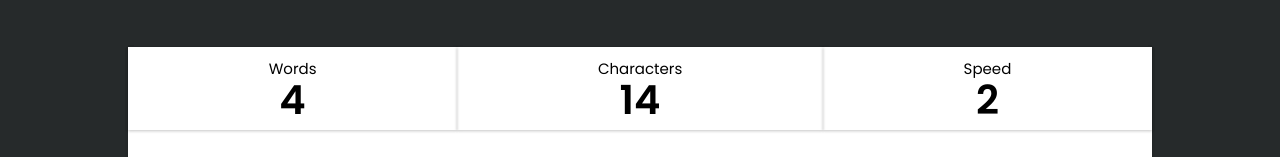
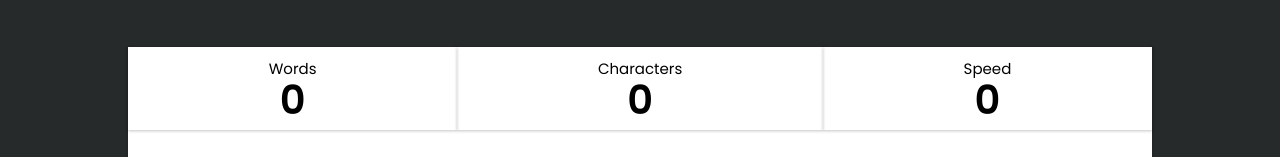
Before and after one commit to adityaK87/Typing-test, a React (Create React App) app: page / in a window 1280 px wide. Shown: the part 766-923 px from the top of the page. Built offline with nearby package versions, Linux system fonts and the light colour scheme; no server answers.

Commit message:
Update ChallengeSection.jsx

```diff
--- a/src/components/ChallengeSection/ChallengeSection.jsx
+++ b/src/components/ChallengeSection/ChallengeSection.jsx
@@ -2,7 +2,14 @@ import React from 'react';
 import TestContainer from '../TestContainer/TestContainer';
 import './ChallengeSection.css'
 
-const ChallengeSection = () => {
+const ChallengeSection = ({
+    selectedParagraph,
+    words,
+    characters,
+    wpm,
+    timeRemaining ,
+    timeStarted}) => {
+    console.log(selectedParagraph);
 
     return(
 
@@ -10,11 +17,16 @@ const ChallengeSection = () => {
             <h1 data-aos="fade-down" className='challenge-section-header'>
                 Take a Typing-Test Now!!
             </h1>
-            <TestContainer words={4} characters={14} wpm={2} />
+            <TestContainer
+            selectedParagraph={selectedParagraph}
+            timeRemaining={timeRemaining}
+            timeStarted={timeStarted }
+            words={words}
+            characters={characters}
+            wpm={wpm} />
         </div>
     );
 
 }
 
 export default ChallengeSection;
-// This challengeSection component or function is the child component of app.jsx or app component
```
